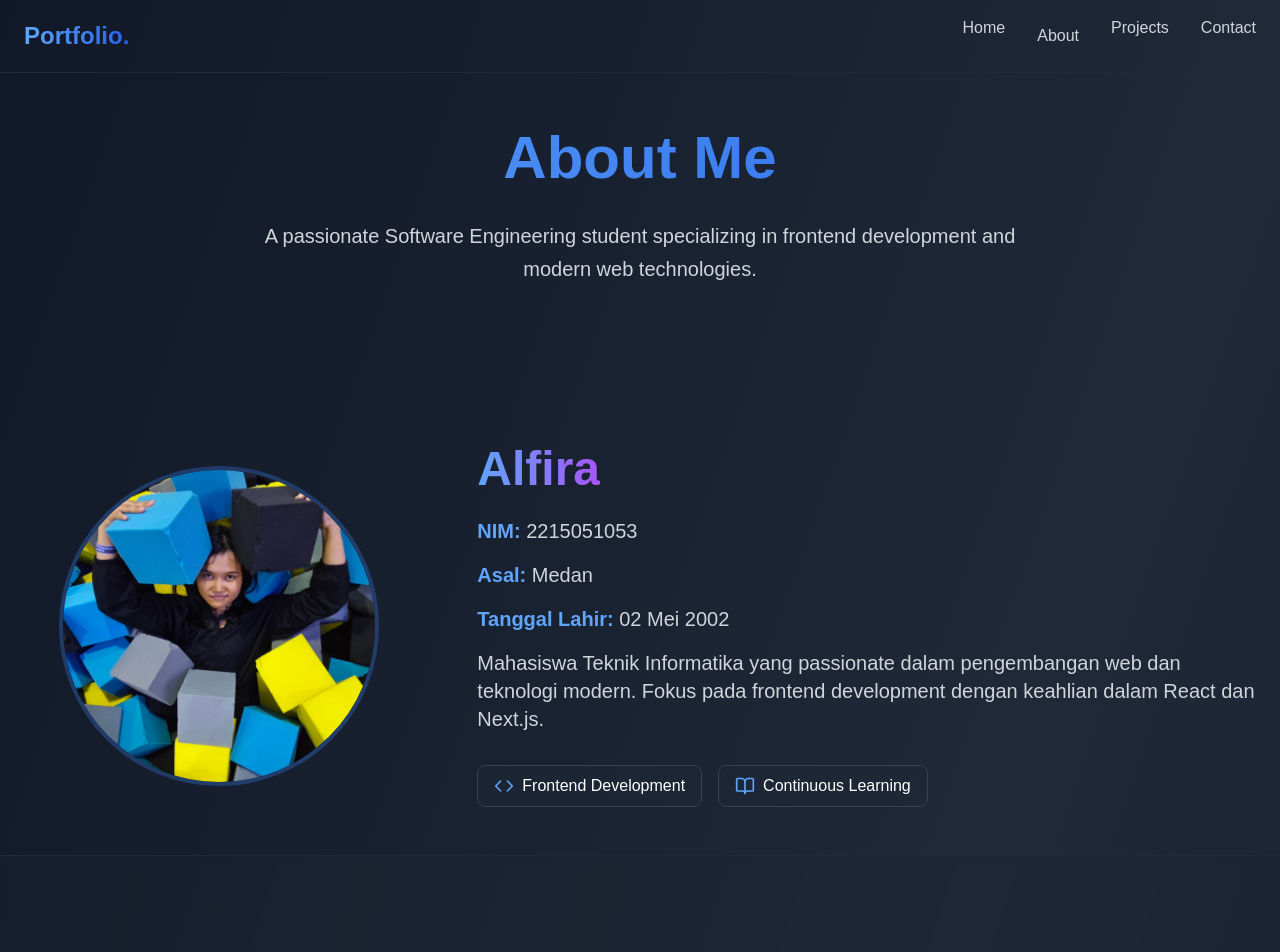
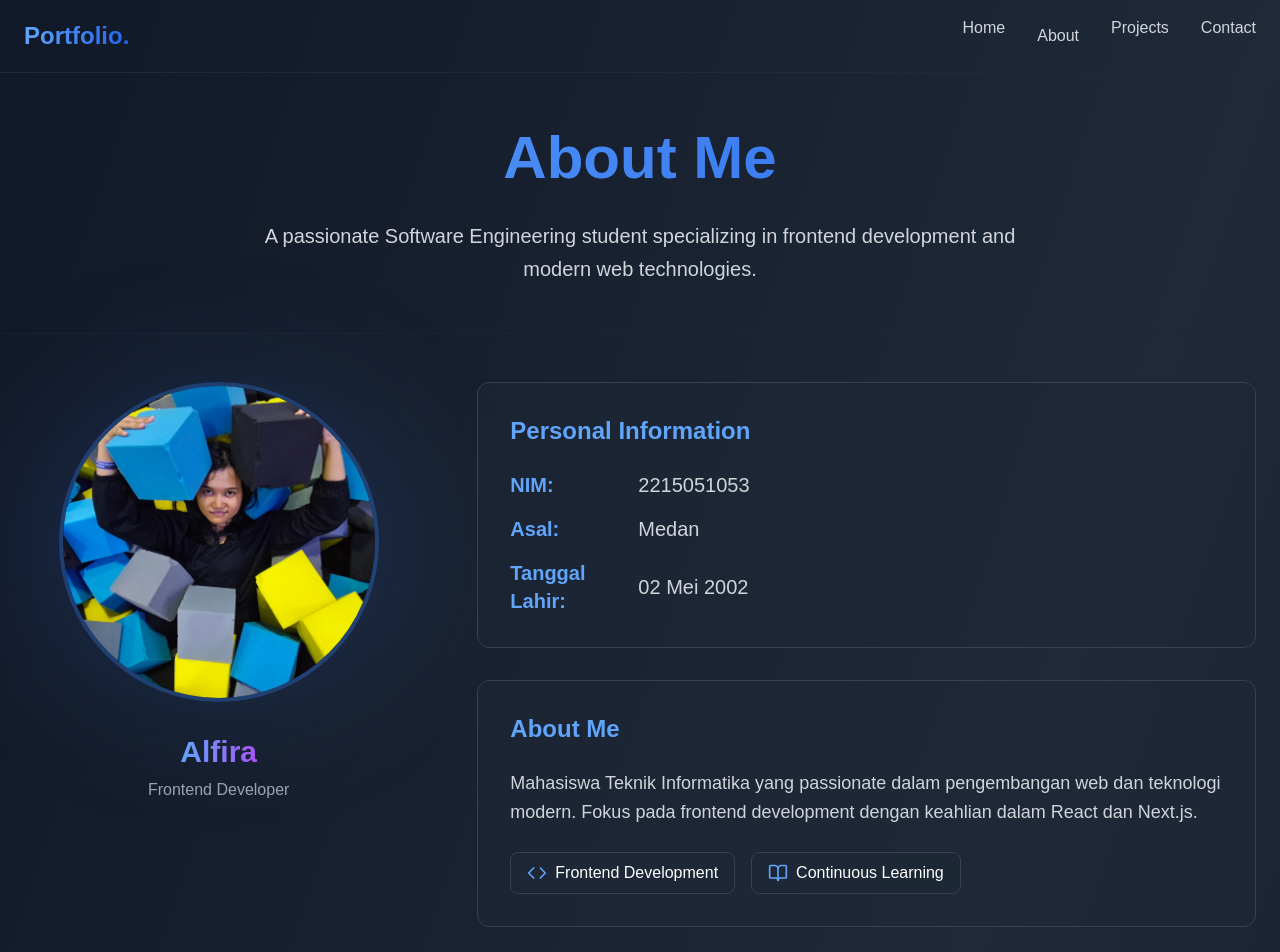
Before and after one commit to firaa02/portfolio1, a Next.js app: page /about in a window 1280 px wide. Shown: the top 952 px of the page. Built offline with nearby package versions, Linux system fonts and the light colour scheme.

Commit message:
Pesan commit yang menjelaskan perubahan

```diff
--- a/app/about/page.tsx
+++ b/app/about/page.tsx
@@ -4,7 +4,7 @@ import React, { useState, useEffect } from 'react';
 import Image from 'next/image';
 import Link from 'next/link';
 import { Code, BookOpen, GraduationCap, Menu, X, ChevronRight } from 'lucide-react';
-import { motion } from 'framer-motion';
+import { motion, AnimatePresence } from 'framer-motion';
 
 interface Experience {
   title: string;
@@ -153,6 +153,18 @@ const AboutPage = () => {
     }
   };
 
+  const navVariants = {
+    hidden: { y: -100 },
+    visible: {
+      y: 0,
+      transition: {
+        type: "spring",
+        stiffness: 100,
+        damping: 20
+      }
+    }
+  };
+
   const scrollToSection = (sectionId: string) => {
     const element = document.getElementById(sectionId);
     if (element) {
@@ -205,12 +217,12 @@ const AboutPage = () => {
     <main className="min-h-screen bg-gradient-to-br from-gray-900 via-gray-800 to-gray-900 text-white">
       {/* Navigation */}
       <motion.nav
-        initial={false}
-        animate={{
-          backgroundColor: isScrolled ? 'rgba(17, 24, 39, 0.9)' : 'transparent',
-          backdropFilter: isScrolled ? 'blur(12px)' : 'blur(0px)'
-        }}
-        className="fixed w-full z-50 border-b border-gray-800"
+        initial="hidden"
+        animate="visible"
+        variants={navVariants}
+        className={`fixed w-full z-50 transition-all duration-300 ${
+          isScrolled ? 'bg-gray-900/90 backdrop-blur-lg shadow-lg' : 'bg-transparent'
+        } border-b border-gray-800`}
       >
         <div className="container mx-auto px-6 py-4">
           <div className="flex justify-between items-center">
@@ -242,11 +254,13 @@ const AboutPage = () => {
           </div>
 
           {/* Mobile Menu */}
+          <AnimatePresence>
             {isMenuOpen && (
               <motion.div
                 initial={{ opacity: 0, y: -20 }}
                 animate={{ opacity: 1, y: 0 }}
                 exit={{ opacity: 0, y: -20 }}
+                transition={{ duration: 0.2 }}
                 className="md:hidden absolute top-full left-0 right-0 bg-gray-900/90 backdrop-blur-lg border-b border-gray-800 py-4"
               >
                 <div className="flex flex-col space-y-4 px-6">
@@ -256,6 +270,7 @@ const AboutPage = () => {
                 </div>
               </motion.div>
             )}
+          </AnimatePresence>
         </div>
       </motion.nav>
 
@@ -263,8 +278,7 @@ const AboutPage = () => {
       <motion.section
         id="hero"
         initial="hidden"
-  whileInView="visible"
-  viewport={{ once: true }}
+        animate="visible"
         variants={containerVariants}
         className="pt-32 pb-12"
       >
@@ -277,7 +291,7 @@ const AboutPage = () => {
           </motion.h1>
           <motion.p
             variants={itemVariants}
-      className="text-xl text-gray-300 text-center max-w-3xl mx-auto leading-relaxed mb-16"
+            className="text-xl text-gray-300 text-center max-w-3xl mx-auto leading-relaxed"
           >
             A passionate Software Engineering student specializing in frontend development
             and modern web technologies.
@@ -285,18 +299,18 @@ const AboutPage = () => {
         </div>
       </motion.section>
 
-{/* About Content Section */}
+      {/* About Overview Section */}
       <motion.section
         initial="hidden"
-  whileInView="visible"
-  viewport={{ once: true }}
+        animate="visible"
         variants={containerVariants}
-  className="py-12"
+        className="py-12 border-t border-b border-gray-800/50"
       >
         <div className="container mx-auto px-6">
-    <div className="flex flex-col lg:flex-row items-center gap-16">
+          <div className="flex flex-col lg:flex-row items-start gap-16">
+            {/* Profile Photo Column */}
             <motion.div
-              className="lg:w-1/3"
+              className="lg:w-1/3 lg:sticky lg:top-32"
               variants={itemVariants}
             >
               <motion.div
@@ -332,41 +346,67 @@ const AboutPage = () => {
                   }}
                 />
               </motion.div>
-            </motion.div>
 
-            <motion.div
-              className="lg:w-2/3"
-              variants={containerVariants}
-            >
-              <motion.h1
+              {/* Name and Title */}
+              <motion.div className="text-center mt-8">
+                <motion.h2
                   variants={itemVariants}
-                className="text-4xl lg:text-5xl font-bold mb-6"
+                  className="text-3xl font-bold mb-2"
                 >
                   <span className="bg-gradient-to-r from-blue-400 to-purple-500 bg-clip-text text-transparent">
                     Alfira
                   </span>
-              </motion.h1>
+                </motion.h2>
+                <motion.p
+                  variants={itemVariants}
+                  className="text-gray-400"
+                >
+                  Frontend Developer
+                </motion.p>
+              </motion.div>
+            </motion.div>
+
+            {/* Details Column */}
             <motion.div
+              className="lg:w-2/3 space-y-8"
               variants={containerVariants}
-                className="space-y-4 text-xl text-gray-300 mb-8"
             >
-                <motion.p variants={itemVariants}>
-                  <span className="font-semibold text-blue-400">NIM:</span> 2215051053
+              {/* Personal Information */}
+              <motion.div
+                variants={itemVariants}
+                className="bg-gray-800/50 backdrop-blur-sm rounded-xl p-8 border border-gray-700 hover:border-blue-500/50 transition-all duration-300"
+              >
+                <h3 className="text-2xl font-bold text-blue-400 mb-6">Personal Information</h3>
+                <div className="space-y-4 text-xl">
+                  <motion.p variants={itemVariants} className="flex items-center">
+                    <span className="font-semibold text-blue-400 w-32">NIM:</span>
+                    <span className="text-gray-300">2215051053</span>
                   </motion.p>
-                <motion.p variants={itemVariants}>
-                  <span className="font-semibold text-blue-400">Asal:</span> Medan
+                  <motion.p variants={itemVariants} className="flex items-center">
+                    <span className="font-semibold text-blue-400 w-32">Asal:</span>
+                    <span className="text-gray-300">Medan</span>
                   </motion.p>
-                <motion.p variants={itemVariants}>
-                  <span className="font-semibold text-blue-400">Tanggal Lahir:</span> 02 Mei 2002
+                  <motion.p variants={itemVariants} className="flex items-center">
+                    <span className="font-semibold text-blue-400 w-32">Tanggal Lahir:</span>
+                    <span className="text-gray-300">02 Mei 2002</span>
                   </motion.p>
-                <motion.p variants={itemVariants} className="mt-6">
+                </div>
+              </motion.div>
+
+              {/* Professional Summary */}
+              <motion.div
+                variants={itemVariants}
+                className="bg-gray-800/50 backdrop-blur-sm rounded-xl p-8 border border-gray-700 hover:border-blue-500/50 transition-all duration-300"
+              >
+                <h3 className="text-2xl font-bold text-blue-400 mb-6">About Me</h3>
+                <motion.p variants={itemVariants} className="text-gray-300 text-lg leading-relaxed">
                   Mahasiswa Teknik Informatika yang passionate dalam pengembangan web dan teknologi modern.
                   Fokus pada frontend development dengan keahlian dalam React dan Next.js.
                 </motion.p>
-              </motion.div>
+                {/* Skill Tags */}
                 <motion.div
                   variants={containerVariants}
-                className="flex flex-wrap gap-4"
+                  className="flex flex-wrap gap-4 mt-6"
                 >
                   <motion.div
                     variants={itemVariants}
@@ -388,6 +428,7 @@ const AboutPage = () => {
                   </motion.div>
                 </motion.div>
               </motion.div>
+            </motion.div>
           </div>
         </div>
       </motion.section>
@@ -399,7 +440,7 @@ const AboutPage = () => {
         whileInView="visible"
         viewport={{ once: true }}
         variants={containerVariants}
-        className="py-24 bg-gray-800/30 backdrop-blur-sm border-t border-b border-gray-800"
+        className="py-24 bg-gray-800/30 backdrop-blur-sm border-b border-gray-800"
       >
         <div className="container mx-auto px-6">
           <motion.h2
@@ -442,7 +483,7 @@ const AboutPage = () => {
         whileInView="visible"
         viewport={{ once: true }}
         variants={containerVariants}
-        className="py-24"
+        className="py-24 border-b border-gray-800"
       >
         <div className="container mx-auto px-6">
           <motion.h2
@@ -498,7 +539,7 @@ const AboutPage = () => {
         whileInView="visible"
         viewport={{ once: true }}
         variants={containerVariants}
-        className="py-24 bg-gray-800/30 backdrop-blur-sm border-t border-gray-800"
+        className="py-24 bg-gray-800/30 backdrop-blur-sm"
       >
         <div className="container mx-auto px-6">
           <motion.h2
@@ -565,6 +606,31 @@ const AboutPage = () => {
           </motion.div>
         </div>
       </motion.section>
+
+      {/* Back to Top Button */}
+      <motion.button
+        initial={{ opacity: 0 }}
+        animate={{ opacity: isScrolled ? 1 : 0 }}
+        whileHover={{ scale: 1.1 }}
+        whileTap={{ scale: 0.9 }}
+        onClick={() => window.scrollTo({ top: 0, behavior: 'smooth' })}
+        className="fixed bottom-8 right-8 bg-blue-500 p-3 rounded-full shadow-lg shadow-blue-500/25 text-white z-50"
+      >
+        <svg
+          xmlns="http://www.w3.org/2000/svg"
+          className="h-6 w-6"
+          fill="none"
+          viewBox="0 0 24 24"
+          stroke="currentColor"
+        >
+          <path
+            strokeLinecap="round"
+            strokeLinejoin="round"
+            strokeWidth={2}
+            d="M5 10l7-7m0 0l7 7m-7-7v18"
+          />
+        </svg>
+      </motion.button>
     </main>
   );
 };
```
Lines whose indentation alone changed are shown as unchanged.
